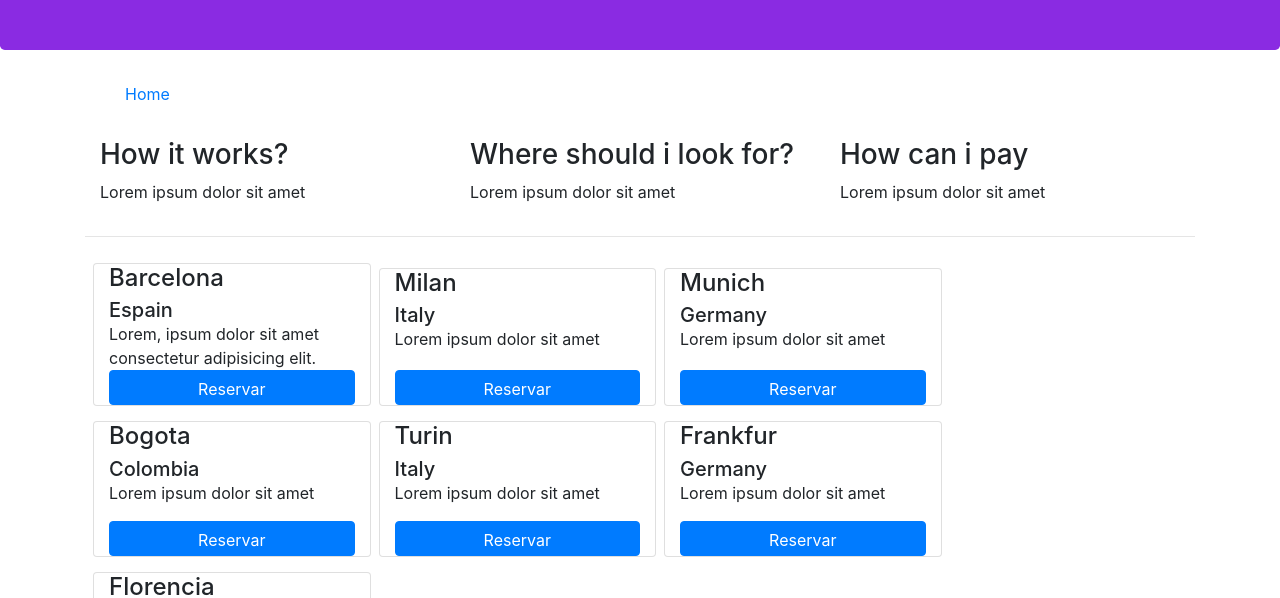
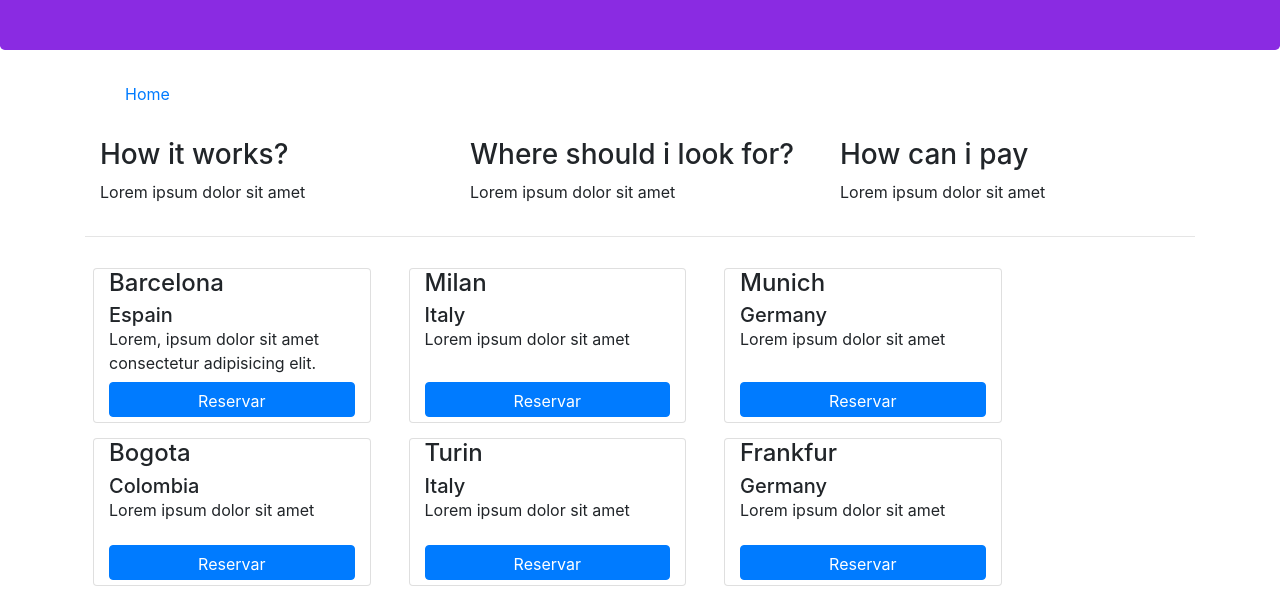
Before and after one commit to LuxusTrek/Hotel_Guide, a website: page index.html in a window 1280 px wide. Shown: the part 134-732 px from the top of the page. Drawn offline with nearby package versions, Linux system fonts and the light colour scheme; a web font is replaced by a local one.

Commit message:
Margin Cards

```diff
--- a/css/main.css
+++ b/css/main.css
@@ -3,17 +3,21 @@
     color: black;
 }
 .card-hotel{
-    flex: 1 200 px;
-
+    flex: 1 150 px;
     margin-top: 10px;
 
 }
 .btn-reserve{
     width: 100%;
     padding-bottom: 3px;
+    margin-bottom: 5px;
+    margin-top: 7px;
 }
 .margin_top{
     margin-top: 15px;
+}
+.margin_right{
+    margin-right: 30px;
 }
 footer{
     padding: 10px, 10px, 0, 10px;
--- a/index.html
+++ b/index.html
@@ -57,7 +57,7 @@
                 </div>
                 <hr>
                 <div class="d-flex flex-wrap flex-row">
-                    <div class="card card-hotel ml-2 col-sm-3 d-flex flex-column justify-content-between">
+                    <div class="card card-hotel ml-2 col-sm-3 d-flex flex-column justify-content-between margin_top margin_right">
                         <div>
                             <h4 class="card-title">Barcelona</h4>
                             <h5 class="card-subtitle">Espain</h5>
@@ -67,7 +67,7 @@
                             <button class="btn btn-primary btn-reserve">Reservar</button>
                         </div>
                     </div>
-                    <div class="card card-hotel ml-2 col-sm-3 d-flex flex-column justify-content-between margin_top">
+                    <div class="card card-hotel ml-2 col-sm-3 d-flex flex-column justify-content-between margin_top margin_right">
                         <div>
                             <h4 class="card-title">Milan</h4>
                             <h5 class="card-subtitle">Italy</h5>
@@ -77,7 +77,7 @@
                             <button class="btn btn-primary btn-reserve">Reservar</button>
                         </div>
                     </div>
-                    <div class="card card-hotel ml-2 col-sm-3 d-flex flex-column justify-content-between margin_top">
+                    <div class="card card-hotel ml-2 col-sm-3 d-flex flex-column justify-content-between margin_top margin_right">
                         <div>
                             <h4 class="card-title">Munich</h4>
                             <h5 class="card-subtitle">Germany</h5>
@@ -87,7 +87,7 @@
                             <button class="btn btn-primary btn-reserve">Reservar</button>
                         </div>
                     </div>
-                    <div class="card card-hotel ml-2 col-sm-3 d-flex flex-column justify-content-between margin_top">
+                    <div class="card card-hotel ml-2 col-sm-3 d-flex flex-column justify-content-between margin_top margin_right">
                         <div>
                             <h4 class="card-title">Bogota</h4>
                             <h5 class="card-subtitle">Colombia</h5>
@@ -98,7 +98,7 @@
 
                         </div>
                     </div>
-                    <div class="card card-hotel ml-2 col-sm-3 d-flex flex-column justify-content-between margin_top">
+                    <div class="card card-hotel ml-2 col-sm-3 d-flex flex-column justify-content-between margin_top margin_right">
                         <div>
                             <h4 class="card-title">Turin</h4>
                             <h5 class="card-subtitle">Italy</h5>
@@ -108,7 +108,7 @@
                             <button class="btn btn-primary btn-reserve iconic-brain-sm">Reservar</button>
                         </div>
                     </div>
-                    <div class="card card-hotel ml-2 col-sm-3 d-flex flex-column justify-content-between margin_top">
+                    <div class="card card-hotel ml-2 col-sm-3 d-flex flex-column justify-content-between margin_top margin_right">
                         <div>
                             <h4 class="card-title">Frankfur</h4>
                             <h5 class="card-subtitle">Germany</h5>
@@ -118,7 +118,7 @@
                             <button class="btn btn-primary btn-reserve ">Reservar</button>
                         </div>
                     </div>
-                    <div class="card card-hotel ml-2 col-sm-3 d-flex flex-column justify-content-between margin_top">
+                    <div class="card card-hotel ml-2 col-sm-3 d-flex flex-column justify-content-between margin_top margin_right">
                         <div>
                             <h4>Florencia</h4>
                             <h5 class="card-subtitle">Italy</h5>
```
